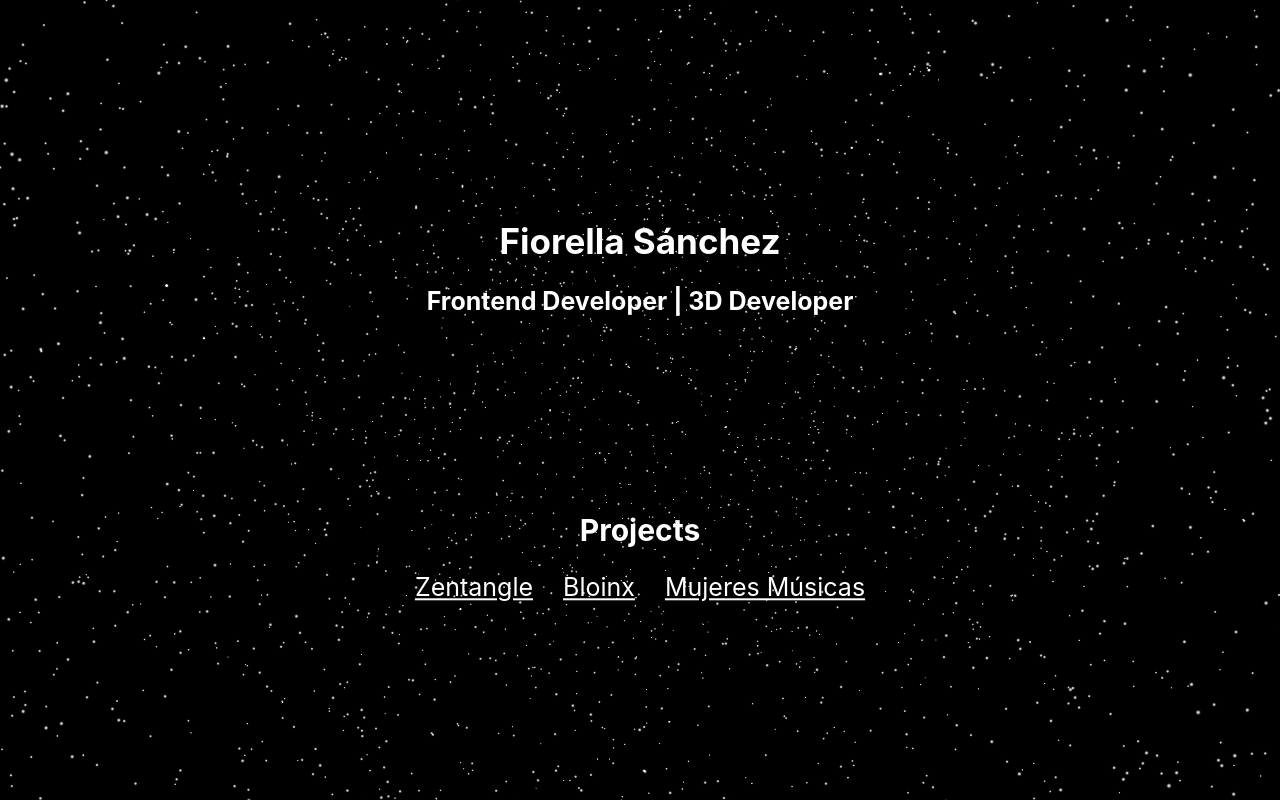
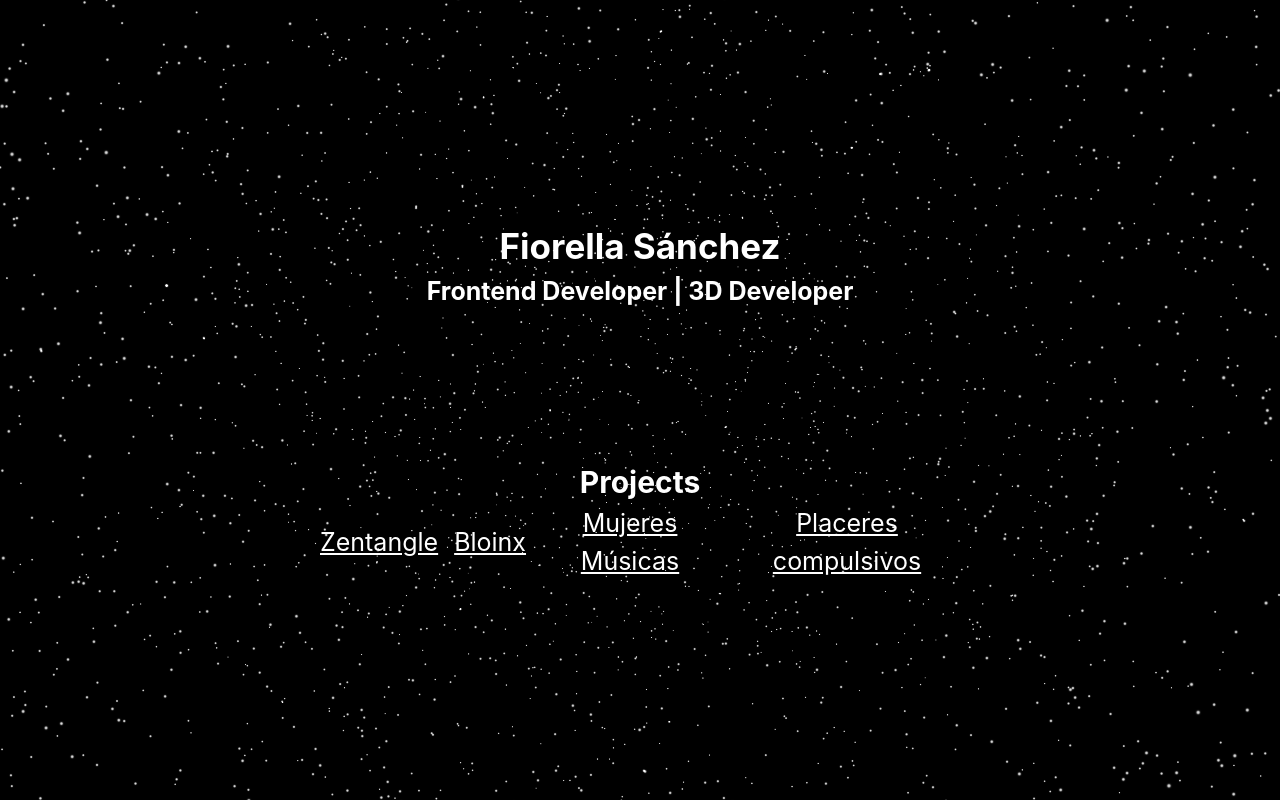
Before and after one commit to fiorellasaro/fiorellasaro.github.io, a Next.js app: page / in a window 1280 px wide. Built offline with nearby package versions, Linux system fonts and the light colour scheme.

Commit message:
add new project

```diff
--- a/next.config.mjs
+++ /dev/null
@@ -1,12 +0,0 @@
-/**
- * @type {import('next').NextConfig}
- */
- const nextConfig = {
-  images: {
-    loader: 'akamai',
-    path: '',
-  },
-  assetPrefix: './',
-};
-
-export default nextConfig;
--- a/package.json
+++ b/package.json
@@ -23,8 +23,11 @@
     "@types/node": "18.7.13",
     "@types/react": "18.0.17",
     "@types/react-dom": "18.0.6",
+    "autoprefixer": "^10.4.15",
     "eslint": "8.23.0",
     "eslint-config-next": "12.2.5",
+    "postcss": "^8.4.28",
+    "tailwindcss": "^3.3.3",
     "typescript": "4.8.2"
   }
 }
--- a/pages/index.tsx
+++ b/pages/index.tsx
@@ -56,7 +56,7 @@ const Home: NextPage = () => {
           >
             Projects
           </h2>
-          <div style={{display: 'flex', justifyContent: 'center', alignItems: 'center', gap: '30px'}}>
+          <div className=" flex-col md:flex-row flex items-center justify-center gap-4">
             <a
               href="https://zentangle.io/"
               target="_blank"
@@ -78,6 +78,13 @@ const Home: NextPage = () => {
             >
               Mujeres Músicas
             </a>
+            <a
+              href="https://placerescompulsivos.pe/"
+              target="_blank"
+              style={{ textDecoration: "underline", fontSize: "25px" }}
+            >
+              Placeres compulsivos
+            </a>
           </div>
         </div>
       </div>
--- /dev/null
+++ b/postcss.config.js
@@ -0,0 +1,6 @@
+module.exports = {
+  plugins: {
+    tailwindcss: {},
+    autoprefixer: {},
+  },
+}
--- a/styles/globals.css
+++ b/styles/globals.css
@@ -1,3 +1,7 @@
+@tailwind base;
+@tailwind components;
+@tailwind utilities;
+
 html,
 body {
   padding: 0;
--- /dev/null
+++ b/tailwind.config.js
@@ -0,0 +1,15 @@
+/** @type {import('tailwindcss').Config} */
+module.exports = {
+  content: [
+    "./app/**/*.{js,ts,jsx,tsx,mdx}",
+    "./pages/**/*.{js,ts,jsx,tsx,mdx}",
+    "./components/**/*.{js,ts,jsx,tsx,mdx}",
+
+    // Or if using `src` directory:
+    "./src/**/*.{js,ts,jsx,tsx,mdx}",
+  ],
+  theme: {
+    extend: {},
+  },
+  plugins: [],
+};
```
Also changed, not shown: 2 other files (tests, documents, lock files or other folders).
